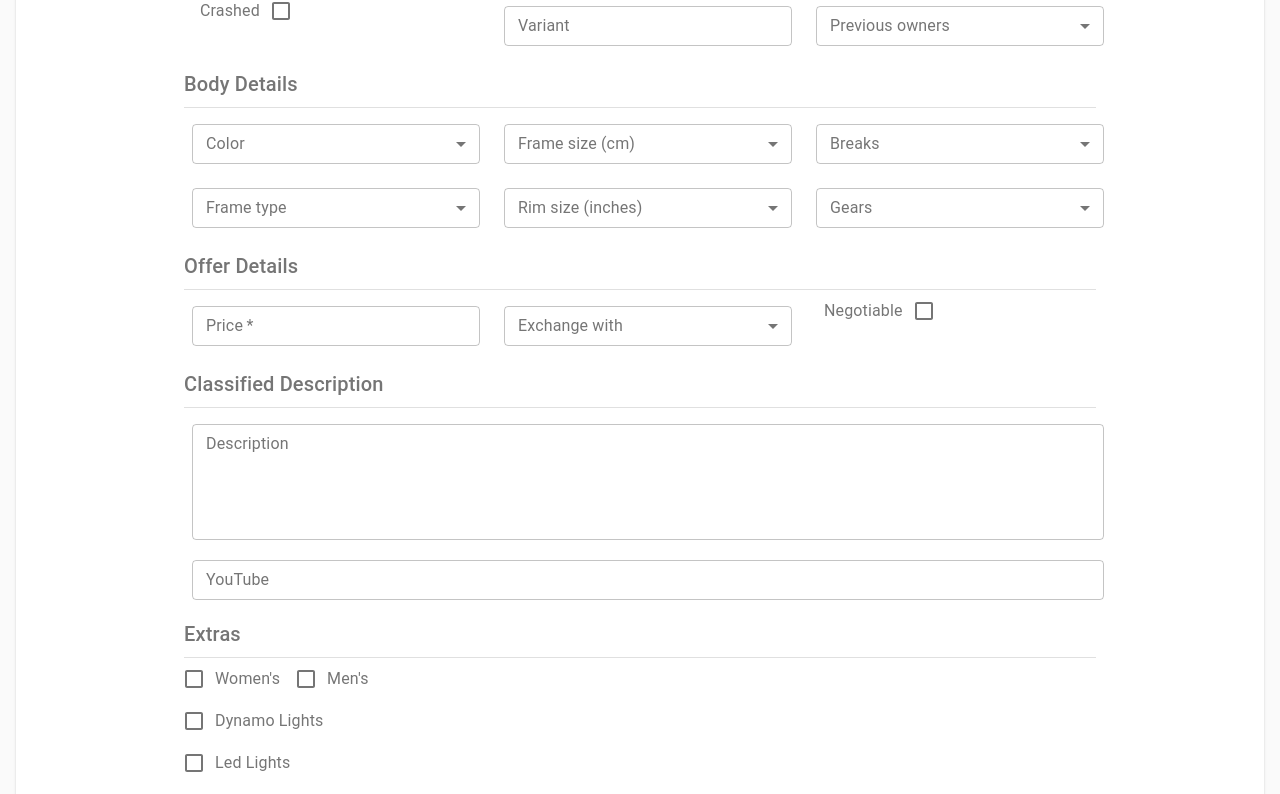
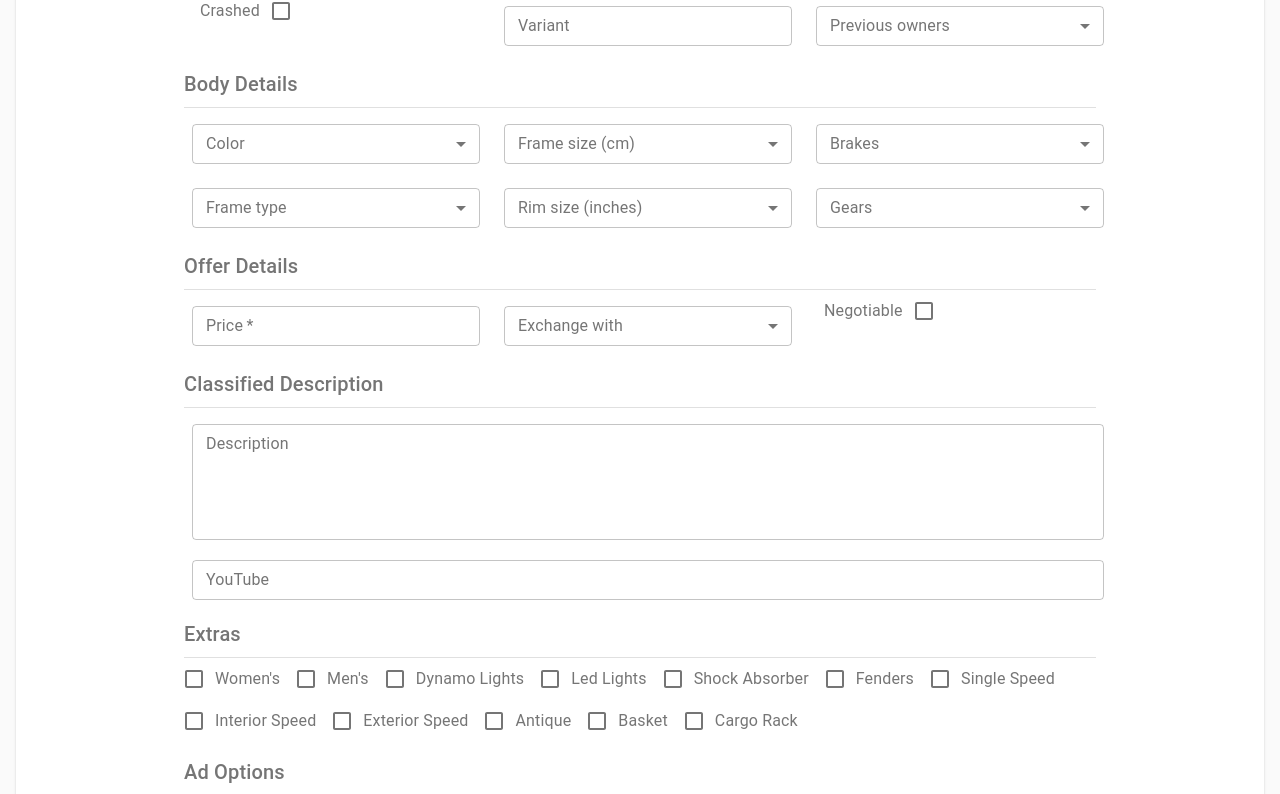
Before and after one commit to panoscool/cars, a React (Create React App) app: page /bicycle/create in a window 1280 px wide. Shown: the part 274-1068 px from the top of the page. Built offline with nearby package versions, Linux system fonts and the light colour scheme.

Commit message:
check box alignment

```diff
--- a/src/app/data/attributes/BicycleAttributes.js
+++ b/src/app/data/attributes/BicycleAttributes.js
@@ -33,3 +33,10 @@ export const frameType = [
   { key: "titanium", value: "Titanium" },
   { key: "magnesium", value: "Magnesium" }
 ];
+
+export const brakeType = [
+  { key: "brake-drums", value: "Brake Drums" },
+  { key: "hydraulic-disc", value: "Hydraulic Disk Brakes" },
+  { key: "mechanical-disc", value: "Mechanical Disk Brakes" },
+  { key: "v-brakes", value: "V-Brakes" }
+];
--- a/src/features/Classified/ClassifiedCreate/BicycleCreate.jsx
+++ b/src/features/Classified/ClassifiedCreate/BicycleCreate.jsx
@@ -22,7 +22,8 @@ import {
 import {
   bicycleCategory,
   frameType,
-  exchange
+  exchange,
+  brakeType
 } from "../../../app/data/attributes/BicycleAttributes";
 import {
   carColor,
@@ -94,7 +95,7 @@ const ClassifiedCreate = () => {
     interiorType: "",
     doors: "",
     seats: "",
-    plate: "",
+    brakes: "",
     airbags: "",
     rimSize: "",
     duration: "",
@@ -250,10 +251,10 @@ const ClassifiedCreate = () => {
               </Grid>
               <Grid item xs={12} sm={4}>
                 <SelectForm
-                  name="breaks"
-                  label="Breaks"
+                  name="brakes"
+                  label="Brakes"
                   values={selectValues.plate}
-                  attributes={carPlate}
+                  attributes={brakeType}
                   handleChange={handleSelectChange}
                 />
                 <SelectForm
@@ -327,7 +328,7 @@ const ClassifiedCreate = () => {
             </Typography>
             <Divider variant="fullWidth" />
             <Grid container spacing={3}>
-              <Grid item xs={6} sm={3}>
+              <Grid item xs>
                 {bicycleExtras.map(extra => {
                   return (
                     <CheckboxForm
```
